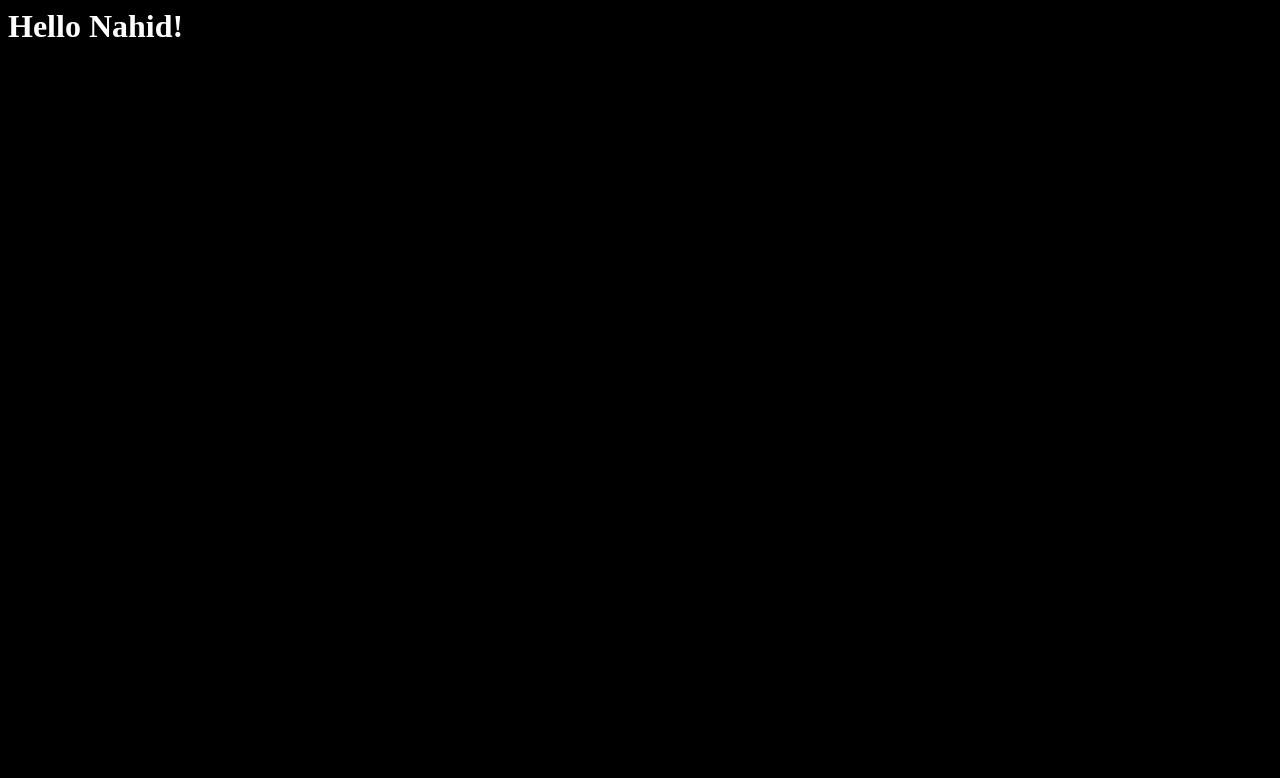
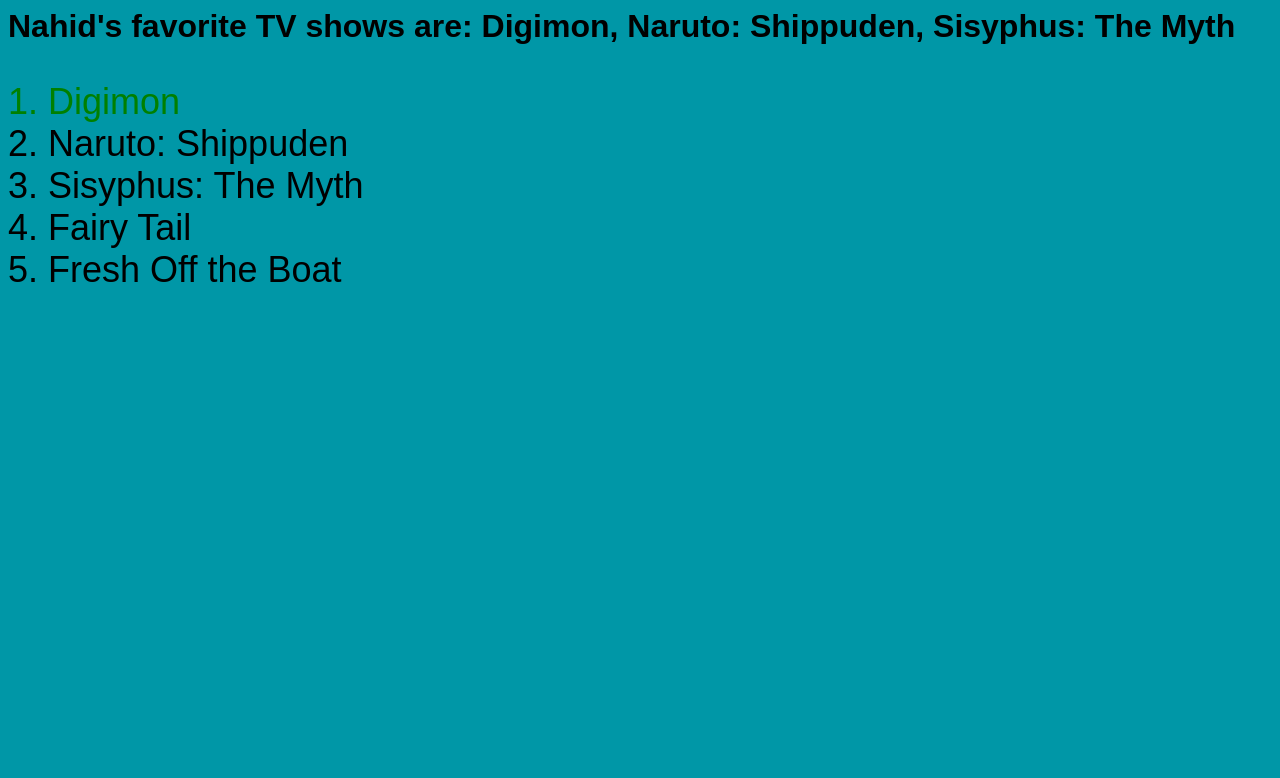
Before and after one commit to nhossain5/HW4, a Flask app: page / in a window 1280 px wide. Before the commit the part shown is almost empty. Shown: the top 778 px of the page. Run offline with Flask 2, Linux system fonts and the light colour scheme.

Commit message:
this update coincides with the screenshot

```diff
--- a/main.py
+++ b/main.py
@@ -4,6 +4,7 @@ app=flask.Flask(__name__)
 
 @app.route("/")
 def index():
-    return flask.render_template("index.html", name="Nahid")
+    favoriteTVshows = ["Digimon","Naruto: Shippuden","Sisyphus: The Myth","Fairy Tail","Fresh Off the Boat"]
+    return flask.render_template("index.html", name="Nahid", favoriteTVshows=favoriteTVshows, length=len(favoriteTVshows))
 
 app.run(debug=True)
--- a/static/style.css
+++ b/static/style.css
@@ -1,4 +1,7 @@
 body{
-    background-color: black;
-    color: white;
+    background-color: #0097a7;
+    font-family: Arial, Helvetica, sans-serif;
 }
+ol{
+    font-size: 36px;
+}
--- a/templates/index.html
+++ b/templates/index.html
@@ -3,6 +3,16 @@
         <link rel="stylesheet" href="/static/style.css"/>
     </head>
     <body>
-        <h1>Hello {{name}}!</h1>
+        <h1>{{name}}'s favorite TV shows are: {{favoriteTVshows[0]}}, {{favoriteTVshows[1]}}, {{favoriteTVshows[2]}}</h1>
+        <ol>
+            {% for i in range(0, length) %}
+            {% if i==0 %}
+            <li style="color: green">{{favoriteTVshows[0]}}</li>
+            {% endif %}
+            {% if i>0 %}
+            <li>{{favoriteTVshows[i]}}</li>
+            {% endif %}
+            {% endfor %}
+        </ol>
     </body>
 </html>
```
